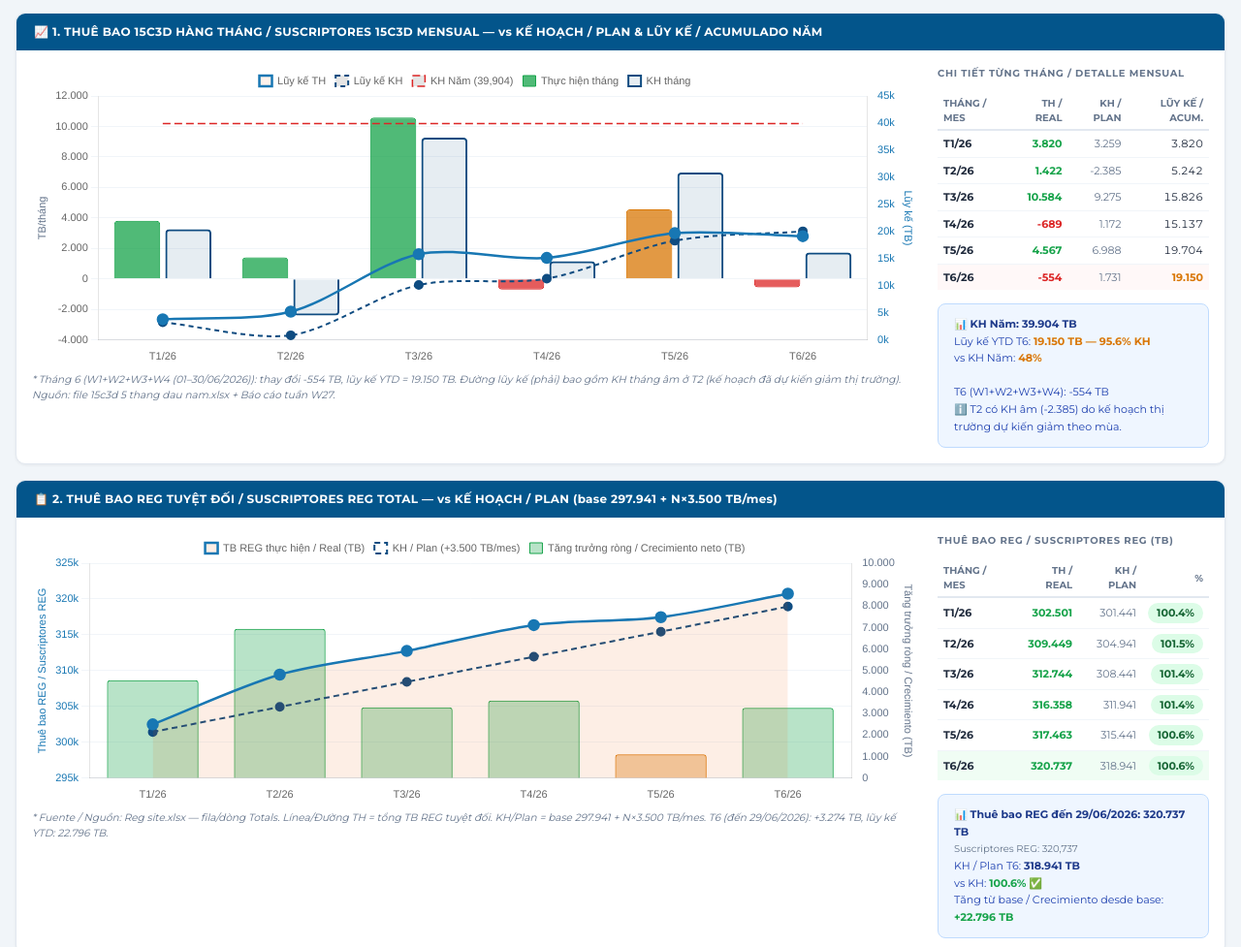
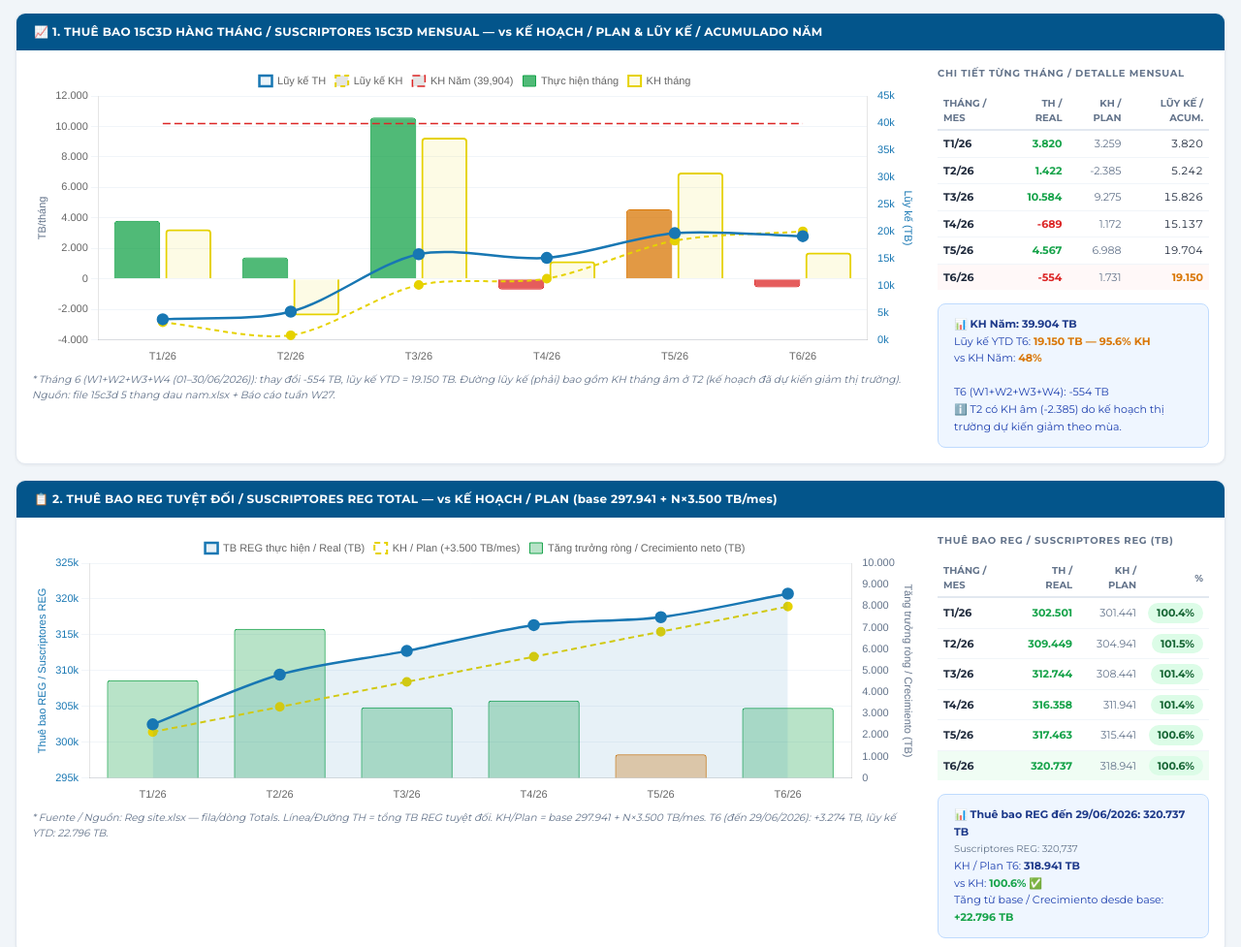
Before and after one commit to namnh2212/caj-dashboard, a plain HTML site: page index.html in a window 1280 px wide. Shown: the part 261-1238 px from the top of the page at 97% size. Drawn offline with nearby package versions, Linux system fonts and the light colour scheme.

Commit message:
Fix chart colors: plan/KH lines → yellow #E6D200, actual lines → blue #03558B/#1877B3

```diff
--- a/index.html
+++ b/index.html
@@ -1017,7 +1017,7 @@ const SALES = {
     .msec { padding: 11px 13px; border-bottom: 1px solid #e2e8f0; }
     .mkpi-grid { display: grid; grid-template-columns: 1fr 1fr; gap: 6px; }
     .mkpi { background: #ffffff; border-radius: 7px; padding: 7px 9px; border: 1px solid #e2e8f0; box-shadow: 0 1px 3px rgba(0,0,0,.06); }
-    .mkpi-val { font-size: 20px; font-weight: 800; line-height: 1; color: #0f4c81; }
+    .mkpi-val { font-size: 20px; font-weight: 800; line-height: 1; color: #03558B; }
     .mkpi-lbl { font-size: 10px; color: #64748b; margin-top: 1px; }
     .mfbtn {
       background: #ffffff; border: 1px solid #e2e8f0; color: #475569;
@@ -1044,7 +1044,7 @@ const SALES = {
     .leaflet-popup-tip { background: #ffffff !important; }
     .leaflet-popup-content { margin: 0 !important; }
     .lpu { padding: 11px 13px; min-width: 205px; }
-    .lpu-code { font-size: 13px; font-weight: 800; font-family: monospace; color: #0f4c81; display: flex; align-items: center; gap: 7px; }
+    .lpu-code { font-size: 13px; font-weight: 800; font-family: monospace; color: #03558B; display: flex; align-items: center; gap: 7px; }
     .lpu-addr { font-size: 10px; color: #64748b; margin: 3px 0 8px; }
     .lpu-row { display: flex; justify-content: space-between; font-size: 11px; margin-bottom: 3px; }
     .lpu-lbl { color: #64748b; }
@@ -1784,8 +1784,8 @@ function buildKPICards() {
         {
           label: 'KH tháng',
           data: kh15,
-          backgroundColor: 'rgba(15,76,129,0.10)',
-          borderColor: '#0f4c81',
+          backgroundColor: 'rgba(230,210,0,0.10)',
+          borderColor: '#E6D200',
           borderWidth: 2,
           borderRadius: 4,
           yAxisID: 'y',
@@ -1807,7 +1807,7 @@ function buildKPICards() {
           type: 'line',
           yAxisID: 'yYTD',
           borderColor: '#1877B3',
-          backgroundColor: 'rgba(232,93,4,0.08)',
+          backgroundColor: 'rgba(24,119,179,0.08)',
           pointBackgroundColor: '#1877B3',
           pointRadius: 5,
           pointHoverRadius: 7,
@@ -1821,9 +1821,9 @@ function buildKPICards() {
           data: ytdKH15,
           type: 'line',
           yAxisID: 'yYTD',
-          borderColor: '#0f4c81',
+          borderColor: '#E6D200',
           borderDash: [5, 4],
-          pointBackgroundColor: '#0f4c81',
+          pointBackgroundColor: '#E6D200',
           pointRadius: 4,
           pointHoverRadius: 6,
           borderWidth: 2,
@@ -1898,8 +1898,8 @@ function buildKPICards() {
         {
           label: 'KH Doanh thu (tr. PEN)',
           data: khRev,
-          backgroundColor: 'rgba(15,76,129,0.10)',
-          borderColor: '#0f4c81',
+          backgroundColor: 'rgba(230,210,0,0.10)',
+          borderColor: '#E6D200',
           borderWidth: 2,
           borderRadius: 4,
           yAxisID: 'y',
@@ -1923,7 +1923,7 @@ function buildKPICards() {
           type: 'line',
           yAxisID: 'yPct',
           borderColor: '#1877B3',
-          backgroundColor: 'rgba(232,93,4,0.08)',
+          backgroundColor: 'rgba(24,119,179,0.08)',
           pointBackgroundColor: '#1877B3',
           pointRadius: 5,
           pointHoverRadius: 7,
@@ -2000,7 +2000,7 @@ function buildKPICards() {
     const ctx = document.getElementById('activeMonthChart');
     if (!ctx) return;
     const colors = ACT_DATA.map(d => d.full ? 'rgba(15,76,129,0.82)' : 'rgba(234,88,12,0.75)');
-    const borderC = ACT_DATA.map(d => d.full ? '#0f4c81' : '#ea580c');
+    const borderC = ACT_DATA.map(d => d.full ? '#03558B' : '#60a5fa');
     new Chart(ctx.getContext('2d'), {
       type: 'bar',
       data: {
@@ -2209,7 +2209,7 @@ function buildKPICards() {
           label: 'TB REG thực hiện / Real (TB)',
           data: absActualReg,
           borderColor: '#1877B3',
-          backgroundColor: 'rgba(232,93,4,0.10)',
+          backgroundColor: 'rgba(24,119,179,0.10)',
           fill: true,
           pointBackgroundColor: '#1877B3',
           pointRadius: 5,
@@ -2221,11 +2221,11 @@ function buildKPICards() {
         {
           label: 'KH / Plan (+3.500 TB/mes)',
           data: absKhReg,
-          borderColor: '#0f4c81',
+          borderColor: '#E6D200',
           borderDash: [6, 4],
           backgroundColor: 'transparent',
           fill: false,
-          pointBackgroundColor: '#0f4c81',
+          pointBackgroundColor: '#E6D200',
           pointRadius: 4,
           pointHoverRadius: 6,
           borderWidth: 2,
@@ -3053,7 +3053,7 @@ function buildKenhCatalog(m) {
     'Dealer':'🚗','Small CAB':'🏘','Small Dealer':'🔑','Islas BITEL':'🏝','Retail':'🛍',
     'Mini Store':'🛒','Dealer Online':'🌐','Agente BIPAY':'💳','Negocios BIPAY':'💼','Tusami':'🤖','FTTH':'📶'};
   var GROUP_LABEL = {mobile:'📱 Kênh Mobile', digital:'💻 Kênh Digital'};
-  var GROUP_COLOR = {mobile:'#0f4c81', digital:'#6d28d9'};
+  var GROUP_COLOR = {mobile:'#03558B', digital:'#6d28d9'};
 
   function getPs(bc, ch) {
     var mps = KENH_PS[m];
```
